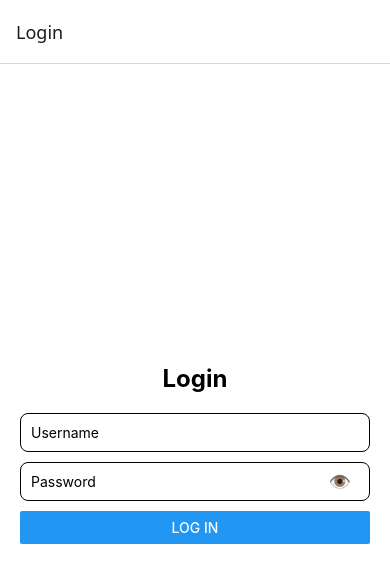
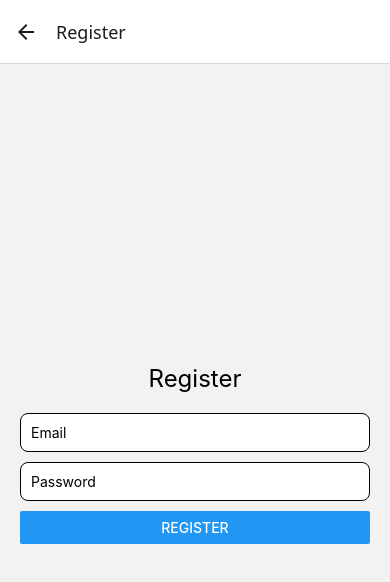
Before and after one commit to bohdanazx/Lista-Zakupow-New, a React Native app: screen /Register in a window 390 px wide. Shown: the top 582 px of the page. Built offline with nearby package versions, Linux system fonts and the light colour scheme.

Commit message:
firebase

```diff
--- a/App.js
+++ b/App.js
@@ -1,3 +1,4 @@
+// App.js
 import React from "react";
 import { NavigationContainer } from "@react-navigation/native";
 import { createNativeStackNavigator } from "@react-navigation/native-stack";
@@ -6,6 +7,7 @@ import LoginScreen from "./screens/LoginScreen";
 import HomeScreen from "./screens/HomeScreen";
 import AddProductScreen from "./screens/AddProductScreen";
 import ProductDetailScreen from "./screens/ProductDetailScreen";
+import RegisterScreen from "./screens/RegisterScreen";
 
 const Stack = createNativeStackNavigator();
 
@@ -17,6 +19,7 @@ export default function App() {
         <Stack.Screen name="Home" component={HomeScreen} />
         <Stack.Screen name="AddProduct" component={AddProductScreen} />
         <Stack.Screen name="ProductDetail" component={ProductDetailScreen} />
+        <Stack.Screen name="Register" component={RegisterScreen} />
       </Stack.Navigator>
     </NavigationContainer>
   );
--- /dev/null
+++ b/firebaseConfig.js
@@ -0,0 +1,20 @@
+import { initializeApp } from "firebase/app";
+import { getAuth } from "firebase/auth";
+import { getFirestore } from "firebase/firestore";
+
+const firebaseConfig = {
+  apiKey: "AIzaSyCU43QERJKjVu4bksOggjMYapx4_QXvMZ4",
+  authDomain: "lista-zakupow-987a2.firebaseapp.com",
+  projectId: "lista-zakupow-987a2",
+  storageBucket: "lista-zakupow-987a2.firebasestorage.app",
+  messagingSenderId: "1027018502730",
+  appId: "1:1027018502730:web:3557d939fedf4465826cb3",
+  measurementId: "G-4HG2GD4FHN",
+};
+
+// 📡 Ініціалізація Firebase App
+const app = initializeApp(firebaseConfig);
+
+// ➕ Експортуємо сервіси, щоб підключити до будь-якого екрану
+export const auth = getAuth(app);
+export const db = getFirestore(app);
--- a/package.json
+++ b/package.json
@@ -14,6 +14,7 @@
     "@react-navigation/native-stack": "^7.3.10",
     "expo": "~52.0.40",
     "expo-status-bar": "~2.0.1",
+    "firebase": "^11.8.0",
     "react": "18.3.1",
     "react-native": "0.76.7",
     "react-native-gesture-handler": "^2.25.0",
--- a/screens/AddProductScreen.js
+++ b/screens/AddProductScreen.js
@@ -1,6 +1,8 @@
+// AddProductScreen.js
 import React, { useState } from "react";
-import { View, TextInput, Button, StyleSheet } from "react-native";
-import AsyncStorage from "@react-native-async-storage/async-storage";
+import { View, TextInput, Button, StyleSheet, Alert } from "react-native";
+import { addDoc, collection } from "firebase/firestore";
+import { db, auth } from "../firebaseConfig";
 
 export default function AddProductScreen({ navigation }) {
   const [name, setName] = useState("");
@@ -9,24 +11,24 @@ export default function AddProductScreen({ navigation }) {
 
   const addNewProduct = async () => {
     if (!name || !price || !store) {
-      alert("Please fill in all fields.");
+      Alert.alert("Error", "Please fill in all fields.");
       return;
     }
 
-    const newProduct = {
-      id: Date.now(),
-      name,
-      price: parseFloat(price),
-      store,
-      isBought: false,
-    };
+    try {
+      await addDoc(collection(db, "products"), {
+        name,
+        price: parseFloat(price),
+        store,
+        isBought: false,
+        userId: auth.currentUser.uid,
+        createdAt: Date.now(),
+      });
 
-    const stored = await AsyncStorage.getItem("zakupy");
-    const products = stored ? JSON.parse(stored) : [];
-    products.unshift(newProduct);
-    await AsyncStorage.setItem("zakupy", JSON.stringify(products));
-
-    navigation.goBack("Home");
+      navigation.goBack();
+    } catch (error) {
+      Alert.alert("Error saving product", error.message);
+    }
   };
 
   return (
--- a/screens/HomeScreen.js
+++ b/screens/HomeScreen.js
@@ -1,3 +1,4 @@
+// HomeScreen.js
 import React, { useState, useEffect } from "react";
 import {
   View,
@@ -8,37 +9,51 @@ import {
   StyleSheet,
   Button,
 } from "react-native";
-import AsyncStorage from "@react-native-async-storage/async-storage";
-import { useFocusEffect } from "@react-navigation/native";
+import { useNavigation } from "@react-navigation/native";
+import { db, auth } from "../firebaseConfig";
+import {
+  collection,
+  query,
+  where,
+  onSnapshot,
+  updateDoc,
+  doc,
+  deleteDoc,
+} from "firebase/firestore";
+import { signOut } from "firebase/auth";
 
-export default function HomeScreen({ navigation }) {
+export default function HomeScreen() {
   const [products, setProducts] = useState([]);
   const [filterStore, setFilterStore] = useState("");
-
-  useFocusEffect(
-    React.useCallback(() => {
-      const loadData = async () => {
-        const data = await AsyncStorage.getItem("zakupy");
-        if (data) setProducts(JSON.parse(data));
-      };
-      loadData();
-    }, [])
-  );
+  const navigation = useNavigation();
 
   useEffect(() => {
-    AsyncStorage.setItem("zakupy", JSON.stringify(products));
-  }, [products]);
+    if (!auth.currentUser) return;
 
-  const toggleBought = (id) => {
-    setProducts((prev) =>
-      prev.map((item) =>
-        item.id === id ? { ...item, isBought: !item.isBought } : item
-      )
+    const q = query(
+      collection(db, "products"),
+      where("userId", "==", auth.currentUser.uid)
     );
+
+    const unsubscribe = onSnapshot(q, (snapshot) => {
+      const items = snapshot.docs.map((doc) => ({
+        id: doc.id,
+        ...doc.data(),
+      }));
+      setProducts(items);
+    });
+
+    return () => unsubscribe();
+  }, [auth.currentUser]);
+
+  const toggleBought = async (id, current) => {
+    await updateDoc(doc(db, "products", id), {
+      isBought: !current,
+    });
   };
 
-  const deleteProduct = (id) => {
-    setProducts((prev) => prev.filter((item) => item.id !== id));
+  const deleteProduct = async (id) => {
+    await deleteDoc(doc(db, "products", id));
   };
 
   const filtered = products.filter((p) =>
@@ -52,12 +67,21 @@ export default function HomeScreen({ navigation }) {
     { title: "Bought", data: filtered.filter((p) => p.isBought) },
   ];
 
+  const handleLogout = () => {
+    signOut(auth)
+      .then(() => navigation.replace("Login"))
+      .catch((error) => alert("Logout failed: " + error.message));
+  };
+
   return (
     <View style={styles.container}>
-      <Button
-        title="Add Product"
-        onPress={() => navigation.navigate("AddProduct")}
-      />
+      <View style={styles.topButtons}>
+        <Button
+          title="Add Product"
+          onPress={() => navigation.navigate("AddProduct")}
+        />
+        <Button title="Log Out" color="gray" onPress={handleLogout} />
+      </View>
 
       <TextInput
         placeholder="Filter by store"
@@ -68,7 +92,7 @@ export default function HomeScreen({ navigation }) {
 
       <SectionList
         sections={sections}
-        keyExtractor={(item) => item.id.toString()}
+        keyExtractor={(item) => item.id}
         renderSectionHeader={({ section: { title } }) => (
           <Text style={styles.header}>{title}</Text>
         )}
@@ -87,7 +111,9 @@ export default function HomeScreen({ navigation }) {
             </TouchableOpacity>
 
             <View style={styles.actions}>
-              <TouchableOpacity onPress={() => toggleBought(item.id)}>
+              <TouchableOpacity
+                onPress={() => toggleBought(item.id, item.isBought)}
+              >
                 <Text style={{ color: item.isBought ? "green" : "blue" }}>
                   {item.isBought ? "✅" : "🛒"}
                 </Text>
@@ -128,4 +154,9 @@ const styles = StyleSheet.create({
     alignItems: "center",
     marginLeft: 10,
   },
+  topButtons: {
+    flexDirection: "row",
+    justifyContent: "space-between",
+    marginBottom: 10,
+  },
 });
--- a/screens/LoginScreen.js
+++ b/screens/LoginScreen.js
@@ -1,3 +1,4 @@
+// LoginScreen.js
 import React, { useState } from "react";
 import {
   View,
@@ -7,17 +8,25 @@ import {
   StyleSheet,
   TouchableOpacity,
 } from "react-native";
+import { signInWithEmailAndPassword } from "firebase/auth";
+import { auth } from "../firebaseConfig";
 
 export default function LoginScreen({ navigation }) {
   const [username, setUsername] = useState("");
   const [password, setPassword] = useState("");
   const [showPassword, setShowPassword] = useState(false);
 
-  const handleLogin = () => {
-    if (username && password) {
+  const handleLogin = async () => {
+    if (!username || !password) {
+      alert("Please enter your email and password.");
+      return;
+    }
+
+    try {
+      await signInWithEmailAndPassword(auth, username, password);
       navigation.replace("Home");
-    } else {
-      alert("Please enter your username and password.");
+    } catch (error) {
+      alert("Login failed: " + error.message);
     }
   };
 
@@ -26,11 +35,12 @@ export default function LoginScreen({ navigation }) {
       <Text style={styles.title}>Login</Text>
 
       <TextInput
-        placeholder="Username"
+        placeholder="Email"
         style={styles.input}
         value={username}
         onChangeText={setUsername}
         autoCapitalize="none"
+        keyboardType="email-address"
       />
 
       <View style={styles.passwordContainer}>
@@ -48,6 +58,12 @@ export default function LoginScreen({ navigation }) {
       </View>
 
       <Button title="Log In" onPress={handleLogin} />
+
+      <TouchableOpacity onPress={() => navigation.navigate("Register")}>
+        <Text style={{ textAlign: "center", marginTop: 10 }}>
+          No account? Register here
+        </Text>
+      </TouchableOpacity>
     </View>
   );
 }
--- a/screens/ProductDetailScreen.js
+++ b/screens/ProductDetailScreen.js
@@ -1,37 +1,39 @@
+// ProductDetailScreen.js
 import React from "react";
 import { View, Text, StyleSheet, Button, Alert } from "react-native";
-import AsyncStorage from "@react-native-async-storage/async-storage";
+import { doc, updateDoc, deleteDoc } from "firebase/firestore";
+import { db } from "../firebaseConfig";
 
 export default function ProductDetailScreen({ route, navigation }) {
   const { product } = route.params;
 
   const toggleBought = async () => {
-    const stored = await AsyncStorage.getItem("zakupy");
-    let products = stored ? JSON.parse(stored) : [];
-
-    products = products.map((p) =>
-      p.id === product.id ? { ...p, isBought: !p.isBought } : p
-    );
-
-    await AsyncStorage.setItem("zakupy", JSON.stringify(products));
-    navigation.goBack();
+    try {
+      await updateDoc(doc(db, "products", product.id), {
+        isBought: !product.isBought,
+      });
+      navigation.goBack();
+    } catch (error) {
+      Alert.alert("Error", error.message);
+    }
   };
 
   const deleteProduct = async () => {
     Alert.alert(
-      "Usunąć produkt?",
+      "Delete product?",
       `${product.name}`,
       [
-        { text: "Anuluj", style: "cancel" },
+        { text: "Cancel", style: "cancel" },
         {
-          text: "Usuń",
+          text: "Delete",
           style: "destructive",
           onPress: async () => {
-            const stored = await AsyncStorage.getItem("zakupy");
-            let products = stored ? JSON.parse(stored) : [];
-            products = products.filter((p) => p.id !== product.id);
-            await AsyncStorage.setItem("zakupy", JSON.stringify(products));
-            navigation.goBack();
+            try {
+              await deleteDoc(doc(db, "products", product.id));
+              navigation.goBack();
+            } catch (error) {
+              Alert.alert("Error", error.message);
+            }
           },
         },
       ],
--- /dev/null
+++ b/screens/RegisterScreen.js
@@ -0,0 +1,59 @@
+// RegisterScreen.js
+import React, { useState } from "react";
+import { View, TextInput, Button, StyleSheet, Text } from "react-native";
+import { createUserWithEmailAndPassword } from "firebase/auth";
+import { auth } from "../firebaseConfig";
+
+export default function RegisterScreen({ navigation }) {
+  const [email, setEmail] = useState("");
+  const [password, setPassword] = useState("");
+
+  const handleRegister = async () => {
+    if (!email || !password) {
+      alert("Please enter email and password.");
+      return;
+    }
+
+    try {
+      await createUserWithEmailAndPassword(auth, email, password);
+      navigation.replace("Home");
+    } catch (error) {
+      alert("Registration failed: " + error.message);
+    }
+  };
+
+  return (
+    <View style={styles.container}>
+      <Text style={styles.title}>Register</Text>
+      <TextInput
+        placeholder="Email"
+        value={email}
+        onChangeText={setEmail}
+        style={styles.input}
+        keyboardType="email-address"
+        autoCapitalize="none"
+      />
+      <TextInput
+        placeholder="Password"
+        value={password}
+        onChangeText={setPassword}
+        style={styles.input}
+        secureTextEntry
+        autoCapitalize="none"
+      />
+      <Button title="Register" onPress={handleRegister} />
+    </View>
+  );
+}
+
+const styles = StyleSheet.create({
+  container: { flex: 1, justifyContent: "center", padding: 20 },
+  title: { fontSize: 24, marginBottom: 20, textAlign: "center" },
+  input: {
+    borderWidth: 1,
+    padding: 10,
+    borderRadius: 8,
+    marginBottom: 10,
+    backgroundColor: "#fff",
+  },
+});
```
Also changed, not shown: 1 other file (tests, documents, lock files or other folders).
